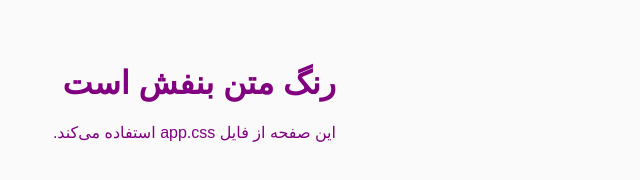
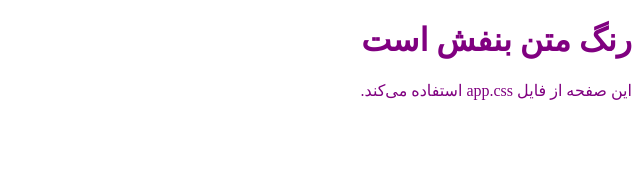
Before and after one commit to asantech/agentic-app-creator-test, a plain HTML site: page index.html in a window 1280 px wide. Shown: the whole page, without its empty margins (640-1280 px from the left). Drawn offline with Linux system fonts and the light colour scheme.

Commit message:
Update app.css from coding-agent run 427867b3-526e-4fa7-b9f6-aae41cf0f259

```diff
--- a/app.css
+++ b/app.css
@@ -1,12 +1 @@
-body {
-  margin: 0;
-  font-family: Arial, sans-serif;
-  color: purple;
-  background-color: #fafafa;
-}
-
-main {
-  max-width: 42rem;
-  margin: 4rem auto;
-  padding: 0 1.5rem;
-}
+body { color: purple; }
```
